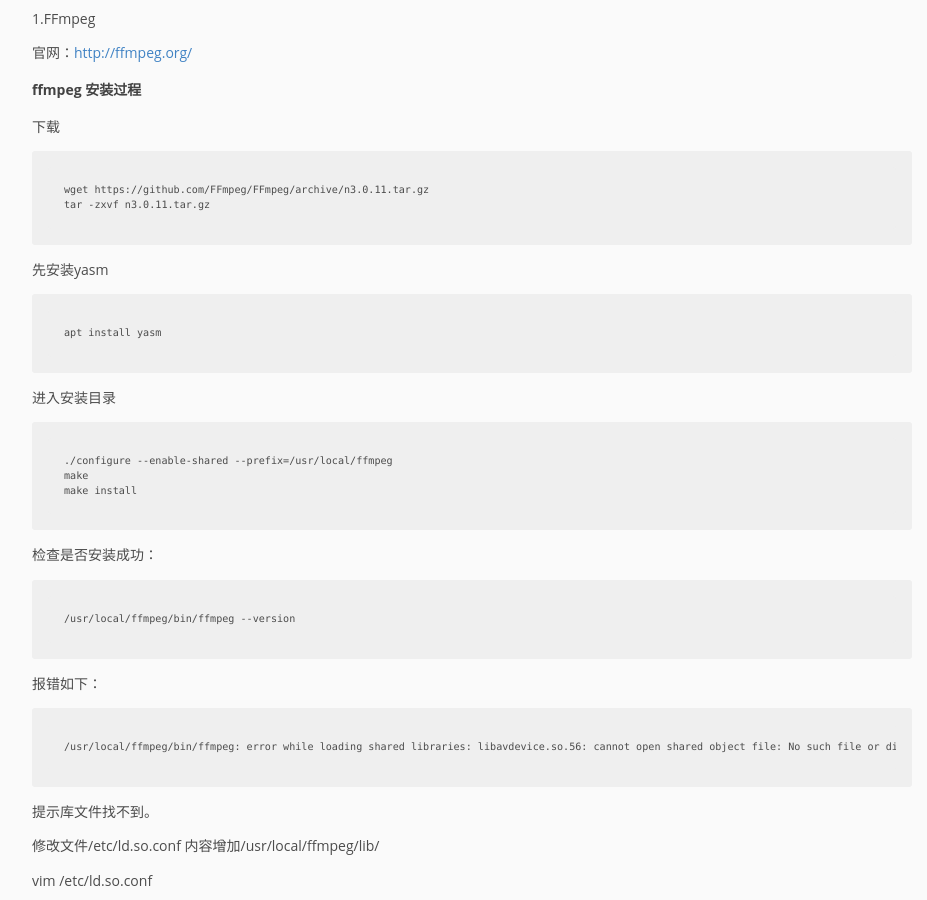
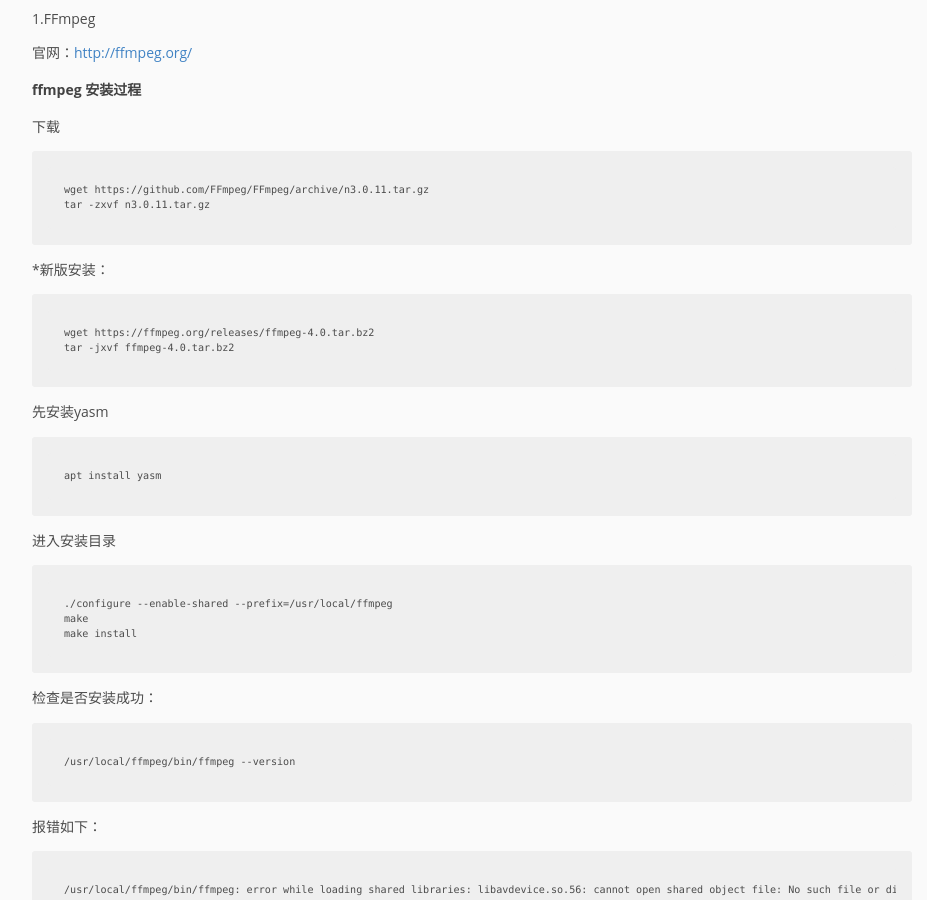
Before and after one commit to pingmalu/pingmalu.github.io, a Jekyll site: the page built from _posts/2017-12-29-流媒体技术.md, in a window 1280 px wide and 900 px high, scrolled down 1003 px. Shown: the whole window, without its empty margins (168-1095 px from the left). Built offline with Jekyll 4.4.1, drawn with Linux system fonts in a browser that asks for light colours.

Commit message:
'update'

```diff
--- a/_posts/2017-12-29-流媒体技术.md
+++ b/_posts/2017-12-29-流媒体技术.md
@@ -44,6 +44,11 @@
 
 	wget https://github.com/FFmpeg/FFmpeg/archive/n3.0.11.tar.gz
 	tar -zxvf n3.0.11.tar.gz
+
+*新版安装：
+
+	wget https://ffmpeg.org/releases/ffmpeg-4.0.tar.bz2
+	tar -jxvf ffmpeg-4.0.tar.bz2
 
 先安装yasm
 
```
